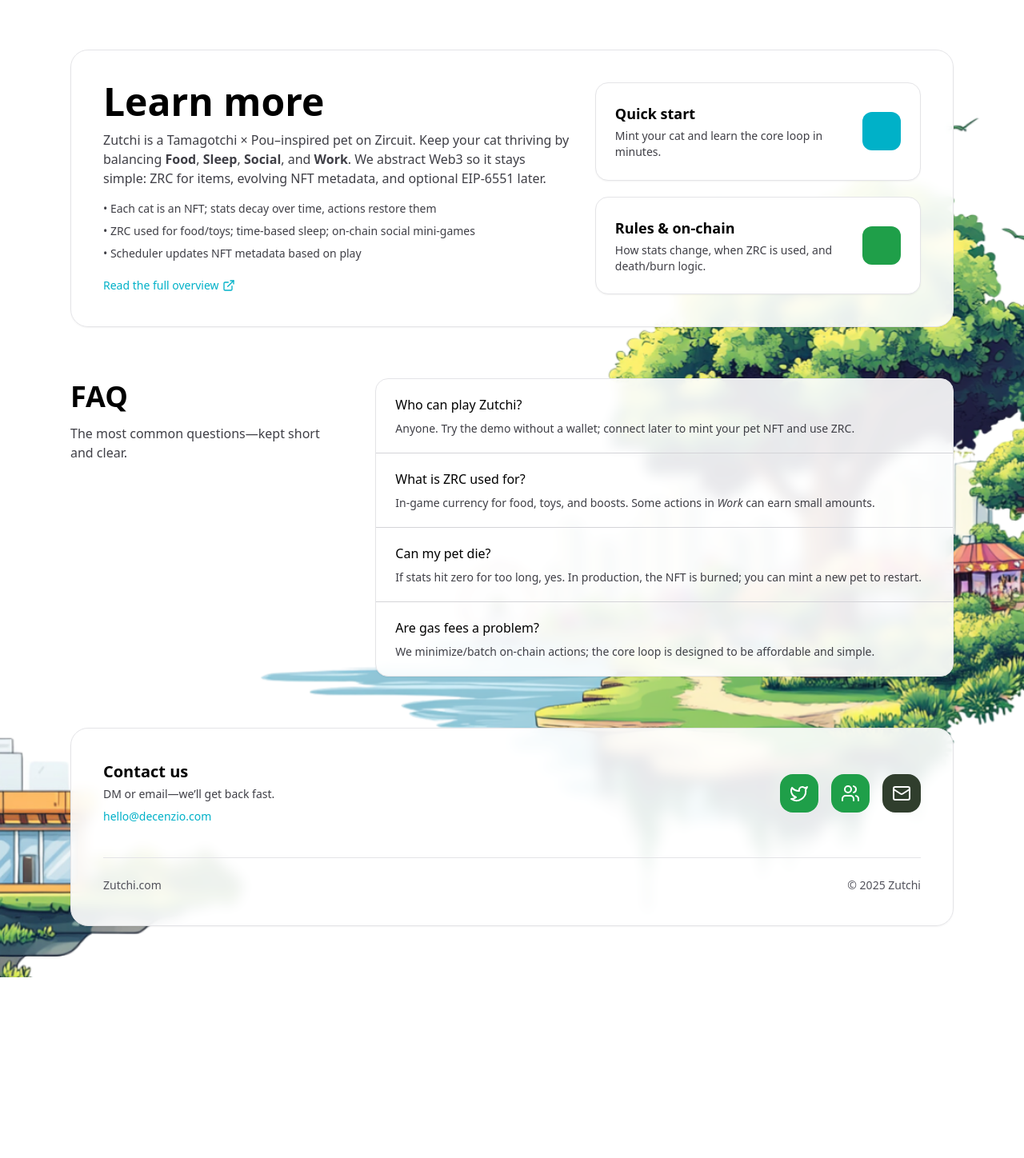
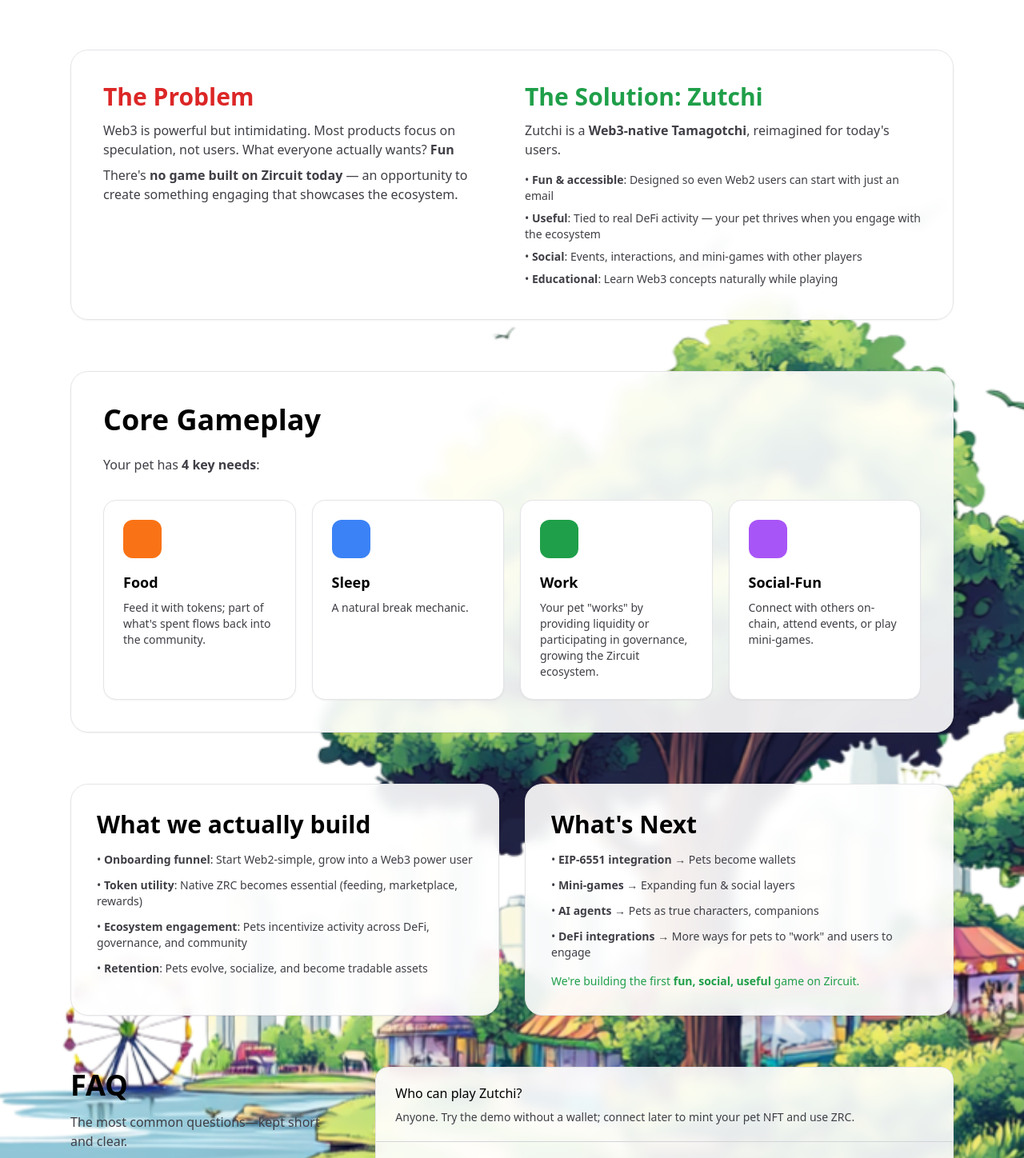
Before and after one commit to romispectrum/zutchi2, a Next.js app: page / in a window 1280 px wide. Shown: the part 802-2250 px from the top of the page at 80% size. Before the commit the page ends 2024 px from the top, so only its background shows below. Built offline with nearby package versions, Linux system fonts and the light colour scheme; no server answers.

Commit message:
improve website

```diff
--- a/pages/index.tsx
+++ b/pages/index.tsx
@@ -20,7 +20,20 @@
         <title>Zutchi • Play</title>
         <meta
           name="description"
-          content="Play. Socialize. Earn. Your digital pet, brought to life!"
+          content="Play. Earn. Socialize. Educate. Your digital pet, brought to life!"
+        />
+
+        {/* Google Analytics */}
+        <script async src="https://www.googletagmanager.com/gtag/js?id=G-S267TETQ3B"></script>
+        <script
+          dangerouslySetInnerHTML={{
+            __html: `
+              window.dataLayer = window.dataLayer || [];
+              function gtag(){dataLayer.push(arguments);}
+              gtag('js', new Date());
+              gtag('config', 'G-S267TETQ3B');
+            `,
+          }}
         />
       </Head>
 
@@ -46,7 +59,7 @@
           />
 
           <p className="text-center text-lg md:text-xl text-black">
-            Play. Socialize. Earn. Your digital pet, brought to life!
+            Play. Earn. Socialize. Educate. Your digital pet, brought to life!
           </p>
 
           {/* Play/Login Button (Privy) */}
@@ -70,7 +83,7 @@
 
       {/* ===== LEARN / FAQ / CONTACT ===== */}
       <section id="learn" className="relative scroll-mt-24 text-black">
-        {/* Scenic background (use the palette version you saved to /public) */}
+        {/* Scenic background */}
         <Image
           src="/design.png"
           alt="Zutchi learn background"
@@ -80,54 +93,102 @@
         <div className="absolute inset-0 -z-10 bg-gradient-to-b from-white/78 via-white/70 to-white/62" />
 
         <div className="relative mx-auto max-w-6xl px-6 py-16 space-y-16">
-          {/* ====== LEARN MORE ====== */}
+          {/* ====== THE PROBLEM & SOLUTION ====== */}
           <div className="rounded-[22px] border border-zinc-200 bg-white/90 p-6 shadow-sm backdrop-blur md:p-10">
-            <div className="grid gap-8 md:grid-cols-12">
-              <div className="md:col-span-7 self-center">
-                <h2 className="text-3xl font-bold leading-tight md:text-5xl">Learn more</h2>
+            <div className="grid gap-8 md:grid-cols-2">
+              <div>
+                <h2 className="text-2xl font-bold leading-tight md:text-3xl text-red-600">The Problem</h2>
                 <p className="mt-3 text-sm md:text-base text-zinc-700">
-                  Zutchi is a Tamagotchi × Pou–inspired pet on Zircuit. Keep your cat thriving by
-                  balancing <strong>Food</strong>, <strong>Sleep</strong>, <strong>Social</strong>,
-                  and <strong>Work</strong>. We abstract Web3 so it stays simple: ZRC for items,
-                  evolving NFT metadata, and optional EIP-6551 later.
+                  Web3 is powerful but intimidating. Most products focus on speculation, not users.
+                  What everyone actually wants? <strong>Fun</strong>
+                </p>
+                <p className="mt-2 text-sm md:text-base text-zinc-700">
+                  There's <strong>no game built on Zircuit today</strong> — an opportunity to create something engaging that showcases the ecosystem.
+                </p>
+              </div>
+
+              <div>
+                <h2 className="text-2xl font-bold leading-tight md:text-3xl text-zutchi-green">The Solution: Zutchi</h2>
+                <p className="mt-3 text-sm md:text-base text-zinc-700">
+                  Zutchi is a <strong>Web3-native Tamagotchi</strong>, reimagined for today's users.
                 </p>
                 <ul className="mt-4 grid gap-2 text-sm text-zinc-700">
-                  <li>• Each cat is an NFT; stats decay over time, actions restore them</li>
-                  <li>• ZRC used for food/toys; time-based sleep; on-chain social mini-games</li>
-                  <li>• Scheduler updates NFT metadata based on play</li>
+                  <li>• <strong>Fun & accessible</strong>: Designed so even Web2 users can start with just an email</li>
+                  <li>• <strong>Useful</strong>: Tied to real DeFi activity — your pet thrives when you engage with the ecosystem</li>
+                  <li>• <strong>Social</strong>: Events, interactions, and mini-games with other players</li>
+                  <li>• <strong>Educational</strong>: Learn Web3 concepts naturally while playing</li>
                 </ul>
-                <Link
-                  href="/about"
-                  className="mt-5 inline-flex items-center text-sm font-medium text-zutchi-teal hover:text-zutchi-moss"
-                >
-                  Read the full overview <ExternalLink className="ml-1 h-4 w-4" />
-                </Link>
-              </div>
-
-              <div className="md:col-span-5 grid gap-5">
-                <div className="flex items-center justify-between gap-6 rounded-2xl border border-zinc-200 bg-white p-6 shadow-sm">
-                  <div>
-                    <h3 className="text-lg font-semibold">Quick start</h3>
-                    <p className="mt-1 text-sm text-zinc-700">
-                      Mint your cat and learn the core loop in minutes.
-                    </p>
-                  </div>
-                  <div className="shrink-0 h-12 w-12 rounded-xl bg-zutchi-teal" />
-                </div>
-                <div className="flex items-center justify-between gap-6 rounded-2xl border border-zinc-200 bg-white p-6 shadow-sm">
-                  <div>
-                    <h3 className="text-lg font-semibold">Rules & on-chain</h3>
-                    <p className="mt-1 text-sm text-zinc-700">
-                      How stats change, when ZRC is used, and death/burn logic.
-                    </p>
-                  </div>
-                  <div className="shrink-0 h-12 w-12 rounded-xl bg-zutchi-green" />
-                </div>
               </div>
             </div>
           </div>
 
-          {/* ====== FAQ (no accordion) ====== */}
+          {/* ====== CORE GAMEPLAY ====== */}
+          <div className="rounded-[22px] border border-zinc-200 bg-white/90 p-6 shadow-sm backdrop-blur md:p-10">
+            <h2 className="text-3xl font-bold leading-tight md:text-4xl mb-6">Core Gameplay</h2>
+            <p className="mb-8 text-zinc-700">Your pet has <strong>4 key needs</strong>:</p>
+
+            <div className="grid gap-5 md:grid-cols-2 lg:grid-cols-4">
+              <div className="rounded-2xl border border-zinc-200 bg-white p-6 shadow-sm">
+                <div className="h-12 w-12 rounded-xl bg-orange-500 mb-4" />
+                <h3 className="text-lg font-semibold mb-2">Food</h3>
+                <p className="text-sm text-zinc-700">
+                  Feed it with tokens; part of what's spent flows back into the community.
+                </p>
+              </div>
+
+              <div className="rounded-2xl border border-zinc-200 bg-white p-6 shadow-sm">
+                <div className="h-12 w-12 rounded-xl bg-blue-500 mb-4" />
+                <h3 className="text-lg font-semibold mb-2">Sleep</h3>
+                <p className="text-sm text-zinc-700">
+                  A natural break mechanic.
+                </p>
+              </div>
+
+              <div className="rounded-2xl border border-zinc-200 bg-white p-6 shadow-sm">
+                <div className="h-12 w-12 rounded-xl bg-zutchi-green mb-4" />
+                <h3 className="text-lg font-semibold mb-2">Work</h3>
+                <p className="text-sm text-zinc-700">
+                  Your pet "works" by providing liquidity or participating in governance, growing the Zircuit ecosystem.
+                </p>
+              </div>
+
+              <div className="rounded-2xl border border-zinc-200 bg-white p-6 shadow-sm">
+                <div className="h-12 w-12 rounded-xl bg-purple-500 mb-4" />
+                <h3 className="text-lg font-semibold mb-2">Social-Fun</h3>
+                <p className="text-sm text-zinc-700">
+                  Connect with others on-chain, attend events, or play mini-games.
+                </p>
+              </div>
+            </div>
+          </div>
+
+          {/* ====== WHAT WE BUILD & WHAT'S NEXT ====== */}
+          <div className="grid gap-8 md:grid-cols-2">
+            <div className="rounded-[22px] border border-zinc-200 bg-white/90 p-6 shadow-sm backdrop-blur md:p-8">
+              <h2 className="text-2xl font-bold leading-tight md:text-3xl mb-4">What we actually build</h2>
+              <ul className="grid gap-3 text-sm text-zinc-700">
+                <li>• <strong>Onboarding funnel</strong>: Start Web2-simple, grow into a Web3 power user</li>
+                <li>• <strong>Token utility</strong>: Native ZRC becomes essential (feeding, marketplace, rewards)</li>
+                <li>• <strong>Ecosystem engagement</strong>: Pets incentivize activity across DeFi, governance, and community</li>
+                <li>• <strong>Retention</strong>: Pets evolve, socialize, and become tradable assets</li>
+              </ul>
+            </div>
+
+            <div className="rounded-[22px] border border-zinc-200 bg-white/90 p-6 shadow-sm backdrop-blur md:p-8">
+              <h2 className="text-2xl font-bold leading-tight md:text-3xl mb-4">What's Next</h2>
+              <ul className="grid gap-3 text-sm text-zinc-700">
+                <li>• <strong>EIP-6551 integration</strong> → Pets become wallets</li>
+                <li>• <strong>Mini-games</strong> → Expanding fun & social layers</li>
+                <li>• <strong>AI agents</strong> → Pets as true characters, companions</li>
+                <li>• <strong>DeFi integrations</strong> → More ways for pets to "work" and users to engage</li>
+              </ul>
+              <p className="mt-4 text-sm font-medium text-zutchi-green">
+                We're building the first <strong>fun, social, useful</strong> game on Zircuit.
+              </p>
+            </div>
+          </div>
+
+          {/* ====== FAQ ====== */}
           <div className="grid gap-10 md:grid-cols-3">
             <aside className="md:col-span-1">
               <h2 className="text-4xl font-bold leading-tight">FAQ</h2>
@@ -169,12 +230,12 @@
             </div>
           </div>
 
-          {/* ====== CONTACT (icons row) ====== */}
+          {/* ====== CONTACT ====== */}
           <div className="rounded-[22px] border border-zinc-200 bg-white/90 p-6 shadow-sm backdrop-blur md:p-10">
             <div className="flex flex-wrap items-center justify-between gap-6">
               <div>
                 <h3 className="text-xl font-semibold">Contact us</h3>
-                <p className="mt-1 text-sm text-zinc-700">DM or email—we’ll get back fast.</p>
+                <p className="mt-1 text-sm text-zinc-700">DM or email—we'll get back fast.</p>
                 <a
                   href="mailto:hello@decenzio.com"
                   className="mt-2 inline-block text-sm text-zutchi-teal hover:text-zutchi-moss"
@@ -200,7 +261,7 @@
                   aria-label="Telegram"
                   className="rounded-2xl bg-zutchi-green p-3 text-white transition-colors hover:bg-zutchi-moss"
                 >
-                  {<Users className="h-6 w-6" />}
+                  <Users className="h-6 w-6" />
                 </a>
                 <a
                   href="mailto:hello@decenzio.com"
```
Also changed, not shown: hooks/use-toast.ts (deleted, +0 -191 lines).
